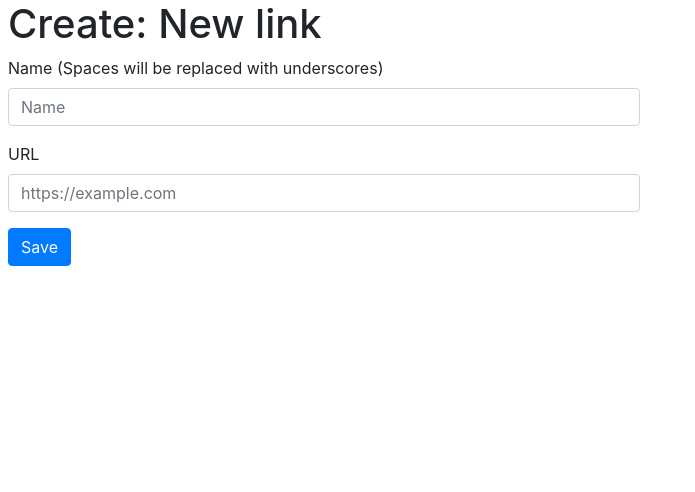
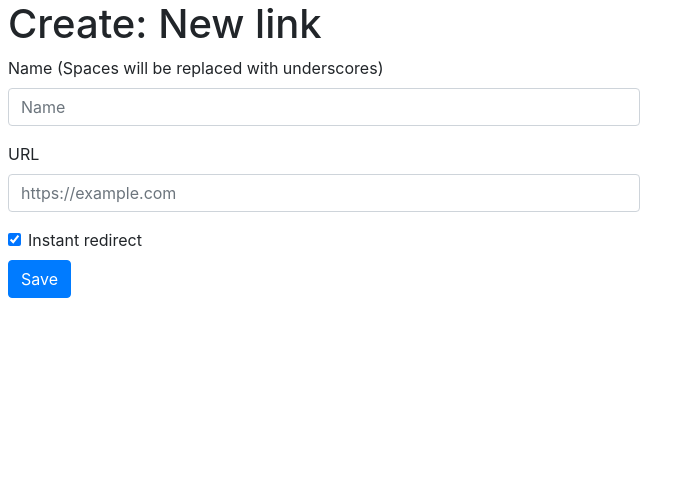
Before and after one commit to ohowe1/UrlShortener, a Django app: page /dashboard/edit/ in a window 1280 px wide. Shown: the part 56-548 px from the top of the page, without its empty margins (0-695 px from the left). Run offline with Django 3.2, Linux system fonts and the light colour scheme; the visitor is signed in with stand-in values (Sample User, id 1); some libraries are stand-ins or nearby versions.

Commit message:
Added instant redirect to form

```diff
--- a/dashboard/templates/dashlink.html
+++ b/dashboard/templates/dashlink.html
@@ -31,6 +31,17 @@
             required
         />
     </div>
+    <div class="form-check mb-2">
+        <input
+            type="checkbox"
+            class="form-check-input"
+            id="instantform"
+            name="instant"
+            checked
+        />
+        <label for="instant" class="form-check-label">Instant redirect</label>
+
+    </div>
     <button type="submit" class="btn btn-primary">Save</button>
     {% if link %}
     <button
@@ -50,6 +61,7 @@
 </form>
 {% endif %}
 <script>
+    $("#instantform").prop('checked', ("{{ link.instant_redirect | default:'true' }}".toLowerCase() == 'true' ))
     $("#name").change(() => {
         $("#name").val($("#name").val().replaceAll(" ", "_"));
     });
--- a/dashboard/views/urledit.py
+++ b/dashboard/views/urledit.py
@@ -53,6 +53,11 @@ def edit_url(request: HttpRequest, name: str, context: dict):
     if request.POST:
         formname = request.POST['name']
         url = request.POST['url']
+        try:
+            request.POST['instant']
+            instant = True
+        except:
+            instant = False
 
         nullcheck = assure_formname_and_url_not_null(
             formname, url, request, context)
@@ -73,10 +78,11 @@ def edit_url(request: HttpRequest, name: str, context: dict):
             return render(request, 'dashlink.html', context)
         try:
             if link is None:
-                link = Link(url=url, name=formname)
+                link = Link(url=url, name=formname, instant_redirect=instant)
             else:
                 link.url = url
                 link.name = formname
+                link.instant_redirect = instant
             link.save()
         except Exception as e:
             print(e)
```
